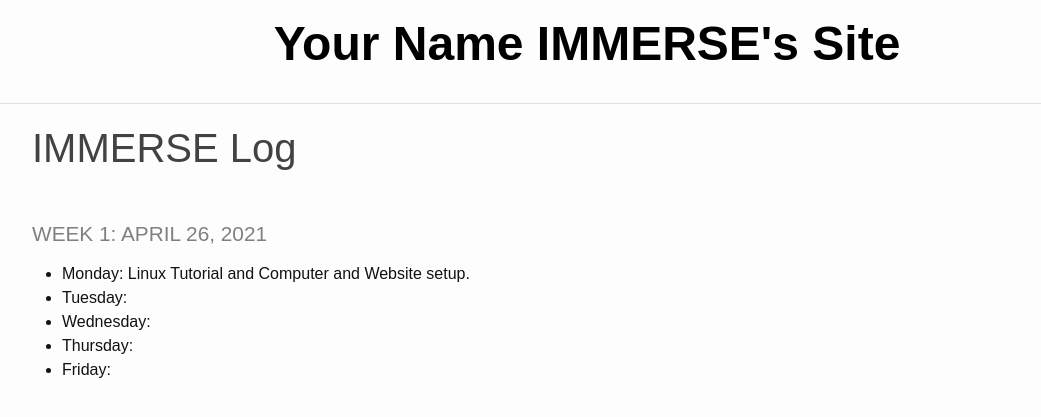
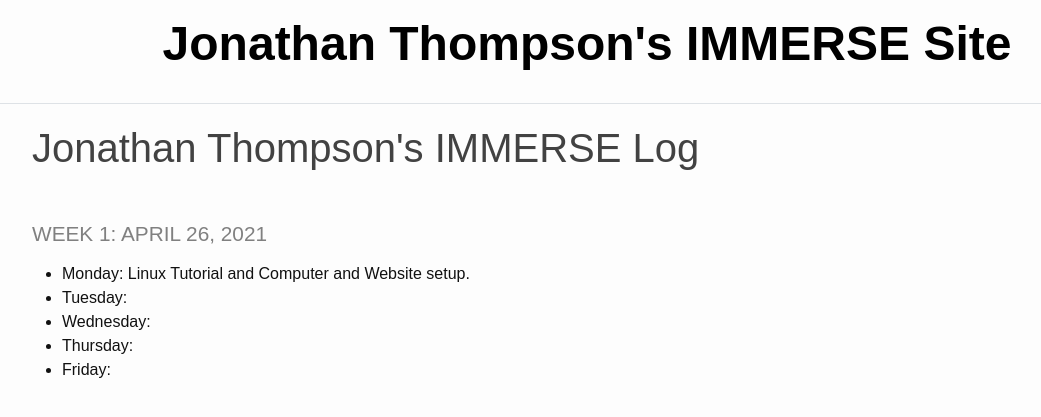
Before and after one commit to jonath48/jonath48.github.io, a Jekyll site: the page built from _pages/log.md, in a window 1280 px wide. Shown: the top 417 px of the page, without its empty margins (53-1094 px from the left). Built offline with Jekyll 4.4.1, drawn with Linux system fonts in a browser that asks for light colours.

Commit message:
Updated Titles

```diff
--- a/_config.yml
+++ b/_config.yml
@@ -18,7 +18,7 @@
 # You can create any custom variable you would like, and they will be accessible
 # in the templates via {{ site.myvariable }}.
 
-title: Your Name IMMERSE's Site
+title: Jonathan Thompson's IMMERSE Site
 
 baseurl: "" # the subpath of your site, e.g. /blog
 url: "https://jonath48.github.io" # the base hostname & protocol for your site, e.g. http://example.com
--- a/_pages/log.md
+++ b/_pages/log.md
@@ -1,6 +1,6 @@
 ---
 layout: default
-title: IMMERSE Log
+title: Jonathan Thompson's IMMERSE Log
 ---
 
 ### Week 1: April 26, 2021
```
